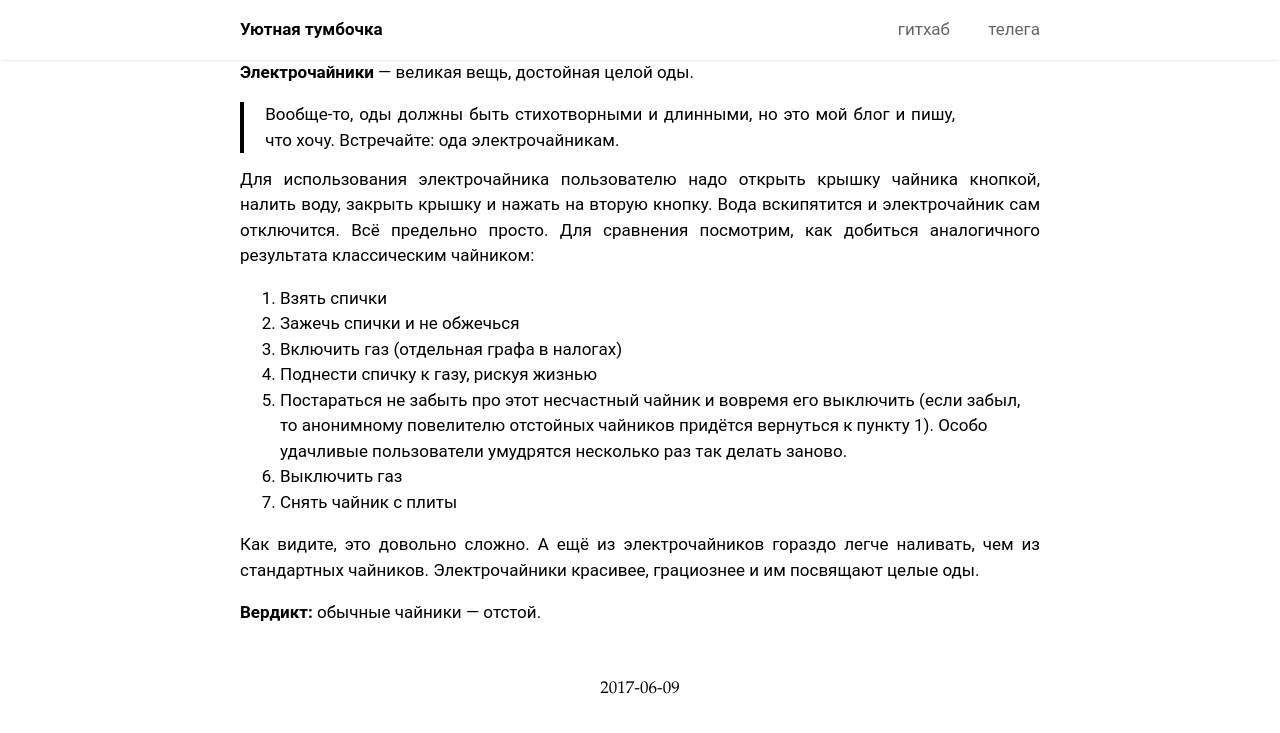
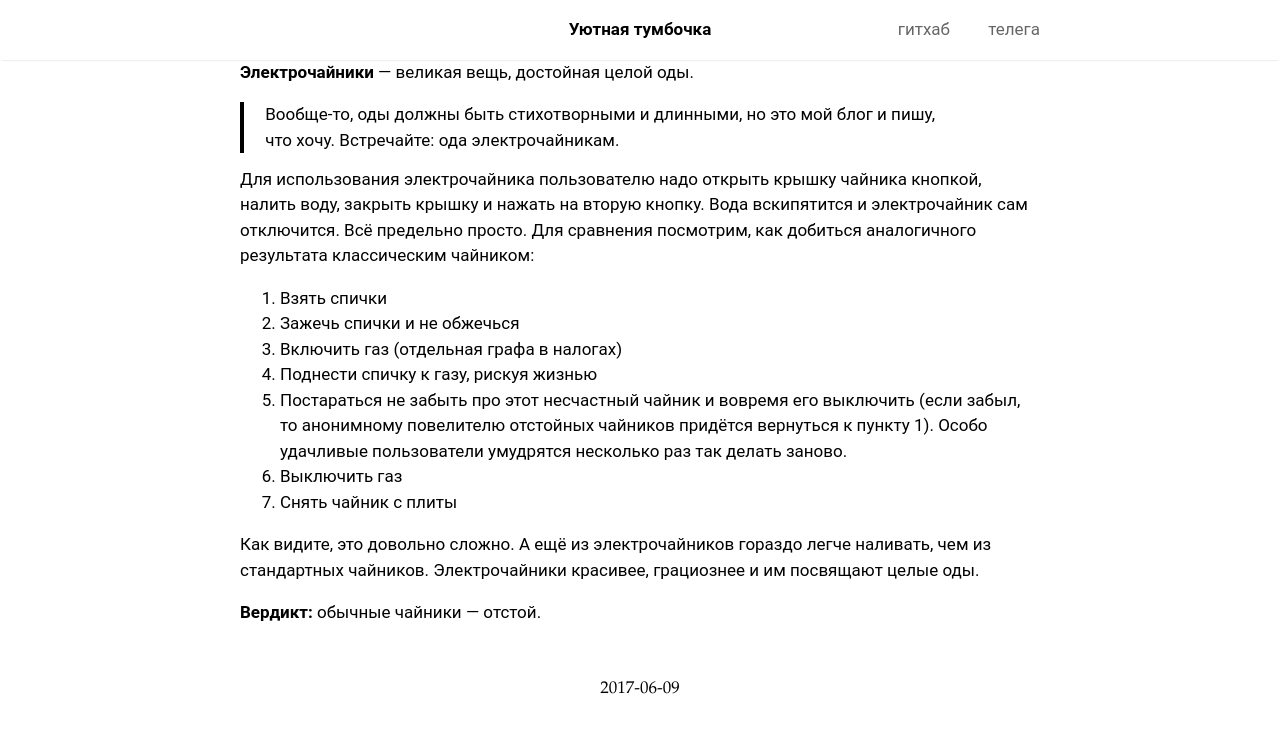
Before and after one commit to bouncepaw/bouncepaw.github.io, a Jekyll site: the page built from _posts/2017-06-09-elektrotekrucxo.md, in a window 1280 px wide. Shown: the top 733 px of the page. Built offline with Jekyll 4.4.1, drawn with Linux system fonts in a browser that asks for light colours.

Commit message:
fix style

```diff
--- a/_sass/tale/_layout.scss
+++ b/_sass/tale/_layout.scss
@@ -1,7 +1,7 @@
 .container {
   margin: 0 auto;
   max-width: 800px;
-  width: 80%;
+  width: 90%;
 }
 
 main,
@@ -10,7 +10,7 @@ footer,
   display: block;
   margin: 0 auto;
   max-width: 800px;
-  width: 100%;
+  width: 90%;
 }
 
 .nav {
@@ -68,10 +68,6 @@ footer,
 
 @media (min-width: 600px) {
   .nav {
-    &-container {
-      text-align: left;
-    }
-
     ul {
       bottom: 0;
       position: absolute;
@@ -79,7 +75,7 @@ footer,
     }
   }
   main {
-    width: 95%;
+    width: 80%;
   }
 }
 
--- a/_sass/tale/_post.scss
+++ b/_sass/tale/_post.scss
@@ -29,7 +29,7 @@
 
   p {
     margin: 0 0 1rem;
-    text-align: justify;
+    text-align: left;
   }
 
   a:hover {
```
